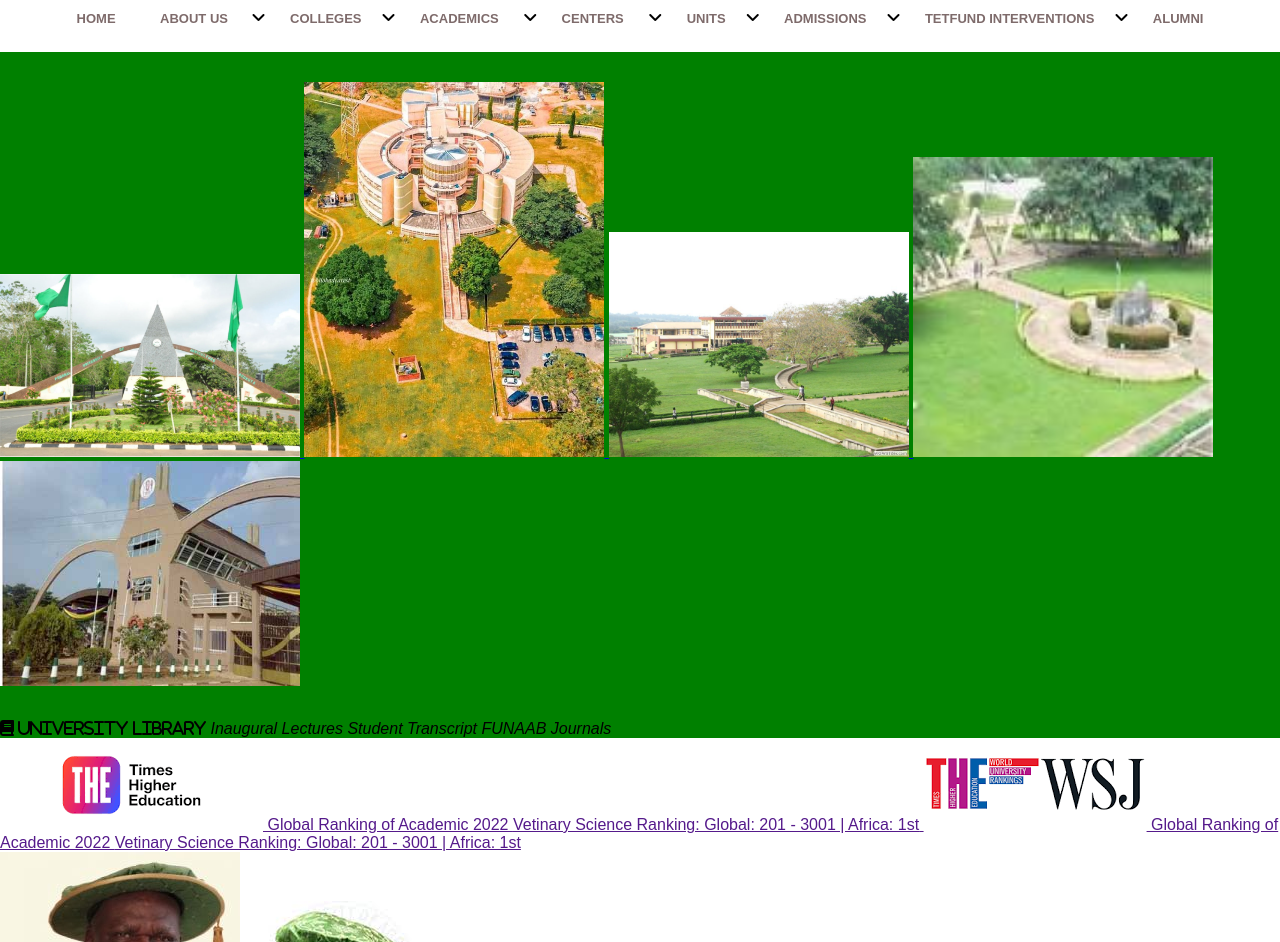
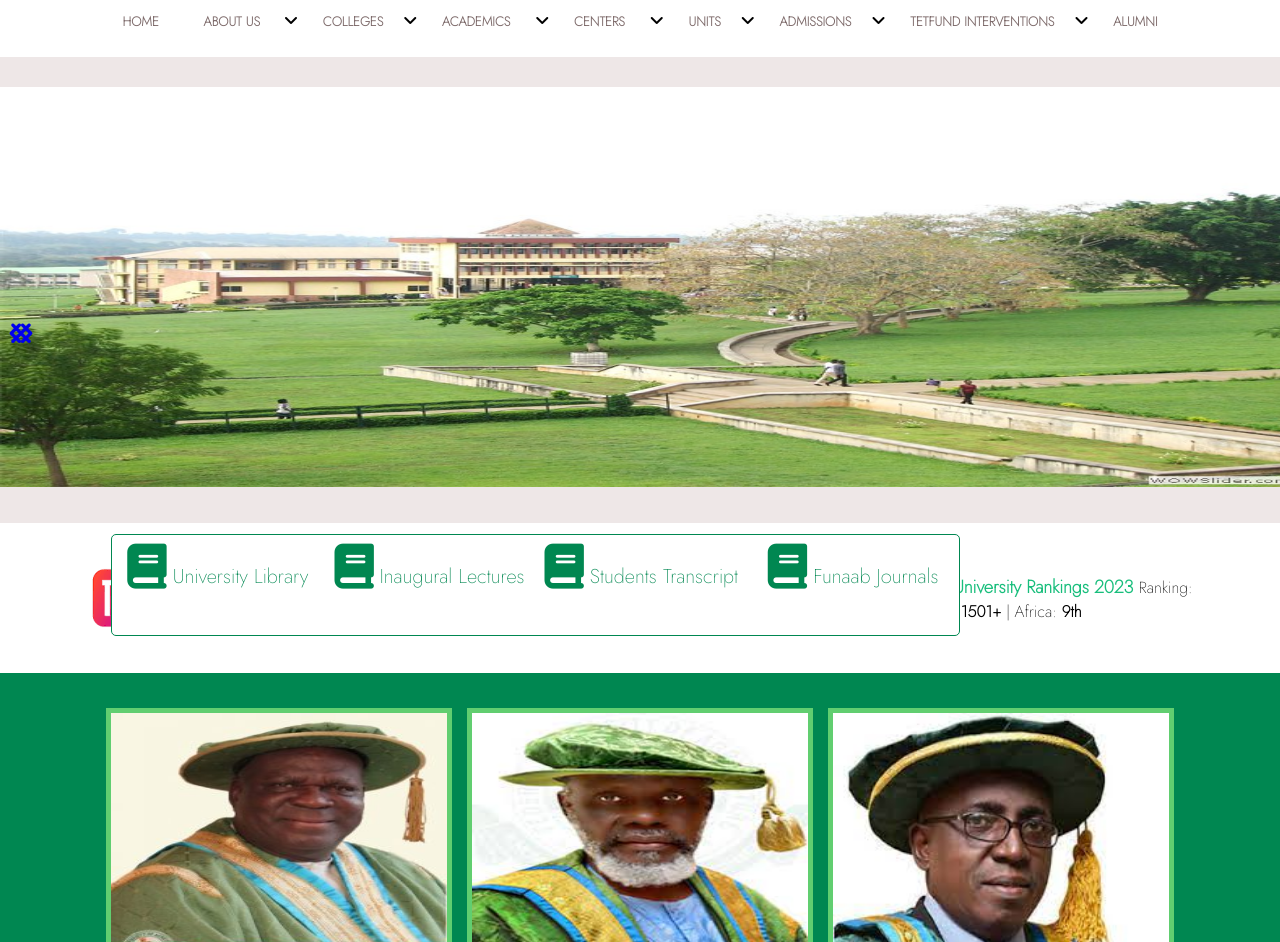
Before and after one commit to magni5scent/Funaab-Portal, a plain HTML site: page index.html in a window 1280 px wide. Shown: the part 106-1048 px from the top of the page. Drawn offline with Linux system fonts and the light colour scheme.

Commit message:
css-part

```diff
--- a/index.css
+++ b/index.css
@@ -1,8 +1,13 @@
 * {
-   font-family: 'Quicksand', sans-serif;
+   font-family: 'Jost', sans-serif;
    padding: 0;
    margin: 0;
    box-sizing: border-box;
+
+}
+
+body {
+   background: #008751;
 }
 
 
@@ -17,7 +22,8 @@
 
 #funaabLogo {
    margin-left: 90px;
-   padding-top: 10px; padding-bottom: 10px;
+   padding-top: 10px;
+   padding-bottom: 10px;
 }
 
 .spreadLinks {
@@ -33,6 +39,7 @@
    font-weight: lighter;
    letter-spacing: .5px;
    padding: 6px;
+   z-index: 2;
 }
 
 .spreadLinks a:hover {
@@ -44,19 +51,19 @@
 
 /* The second part White Part */
 
-.secondLinks {
-   background: white;
-   margin-bottom: 25px; margin-top: 25px;
-   text-align: center;
-
-   /* text-align: center; */
-}
-
-.dropdown-options {
+#whiteTop {
    background: white;
 }
 
-.secondLinks a {
+#secondLinks {
+   background: white;
+   padding-bottom: 25px; padding-top: 25px;
+   text-align: center;
+
+}
+
+
+#secondLinks a {
    text-decoration: none;
    font-size: 13px;
    font-weight: bolder;
@@ -70,12 +77,18 @@
 }
 
 .dropdown-options {
+   display: block;
+}
+
+
+.dropdown-options {
    display: none;
    position: absolute;
    overflow: auto;
    text-align: left;
    width: 180px;
-
+   background: #EDF2F7 ;
+   z-index: 1;
 }
 
 
@@ -105,6 +118,16 @@
    position: relative;
 }
 
+#dropdown-options {
+   display: none;
+   position: absolute;
+   overflow: auto;
+   text-align: left;
+   width: 500px;
+   background: #EDF2F7;
+   z-index: 1;
+}
+
 #drop-down:hover #dropdown-options {
    display: grid;
    grid-template-columns: 1fr 1fr;
@@ -112,19 +135,12 @@
    padding: 10px;
 }
 
-#dropdown-options {
-   display: none;
-   position: absolute;
-   overflow: auto;
-   text-align: left;
-   width: 500px;
-}
+
 
 
 
 #dropdown-options a{
    display: block;
-   background: white;
 }
 
 #dropdown-options a:hover{
@@ -150,11 +166,12 @@
    overflow: auto;
    text-align: left;
    width: 170px;
+   background: #EDF2F7;
+   z-index: 1;
 }
 
 #dropdown-options-three a {
    display: block;
-   background: white;
 }
 
 #dropdown-options-three a:hover {
@@ -175,7 +192,8 @@
    position: absolute;
    overflow: auto;
    text-align: left;
-   background: white;
+   background: #EDF2F7;
+   z-index: 1;
 }
 
 .fourthdropdown:hover #fourthoptions {
@@ -205,8 +223,9 @@
    position: absolute;
    text-align: left;
    overflow: auto;
-   background: white;
+   background: #EDF2F7;
    width: 250px;
+   z-index: 1;
 }
 
 .fifthdropdown:hover #fifthoptions {
@@ -224,6 +243,8 @@
    transition: ease-in-out .2s;
 }
 
+/* sixth dropdown */
+
 .sixthdropdown {
    display: inline-block;
    position: relative;
@@ -234,11 +255,12 @@
    position: absolute;
    overflow: auto;
    text-align: left;
-   background: white;
+   background: #EDF2F7;
    width: 250px;
+   z-index: 1;
 }
 
-/* seventh dropdown */
+
 
 .sixthdropdown:hover #sixthoptions {
    display: block;
@@ -254,6 +276,8 @@
    transition: ease-in-out .2s;
 }
 
+/* seventh dropdown */
+
 .seventhdropdown {
    display: inline-block;
    position: relative;
@@ -265,7 +289,8 @@
    overflow: auto;
    text-align: left;
    width: 250px;
-   background: white;
+   background: #EDF2F7;
+   z-index: 1;
 }
 
 .seventhdropdown:hover #seventhoptions {
@@ -308,7 +333,7 @@
 }
 
 
-#hover-me:hover > #drop-down-menu a          {
+#hover-me:hover > #drop-down-menu a {
    position: absolute;
    display: block;
    margin-top: -40px;
@@ -320,15 +345,204 @@
 
 /* images section */
 
-#greenImages {
-   background: green;
+/* #greenImages {
+   background: #008751;
+   border-top: #008751;
+   border-bottom: #008751;
+} */
+
+.fa-angles-left,
+.fa-angles-right {
+   font-size: 26px;
+   position: absolute;
+   top: 55%;
+   transform: translateY(-50%);
+   background: rgba(218, 216, 216 .5);
+   padding: 0 .5rem;
+   z-index: 2;
+   background: rgba(0, 0, 0 .1);
 }
+
 
 .funimg{
    padding-top: 30px;
-   padding-bottom: 30px ;
+   padding-bottom: 30px;
+   text-align: center;
+   background: rgb(238, 231, 231);
+
 }
 
 .funimg img {
-   width: 300px;
+   width: 1300px;
+   height: 400px;
 }
+
+.fourth {
+   height: 225px;
+   position: relative;
+}
+.third,
+.first,
+.second{
+   position: absolute;
+}
+
+.second {
+   height: 225px;
+}
+
+.third {
+   height: 225px;
+}
+
+.first {
+   height: 225px;
+}
+
+.stickyPage {
+   text-align: center;
+   /* position: relative; */
+
+}
+
+.newSticky {
+   border: 1px solid #008751;
+   display: grid;
+   grid-template-columns: repeat(4, 1fr);
+   border-radius: 5px;
+   position: absolute;
+   top: 80%;
+   right: 25%;
+   background: White;
+
+}
+
+.fa-book,
+.fa-clapperboard,
+.fa-scroll,
+.fa-book-journal-whills {
+   font-size: 45px;
+   display: flex;
+   color: #008751;
+}
+
+.university {
+   display: inline-block;
+   height: 100px;
+   padding: 9px;
+   text-align: center;
+   font-size: 20px;
+   line-height: 40px;
+   font-family: 'Jost', sans-serif;
+   align-items: center;
+   color: #008751;
+}
+
+.university:hover {
+   background: #18be7c;
+}
+
+/* brands */
+
+.container {
+   margin-bottom: 30px;
+   background: white;
+   display: grid;
+   grid-template-columns: 1fr 1fr;
+   padding: 30px;
+
+
+}
+
+
+.shanghai {
+   width: 570px;
+   display: flex;
+   align-items: center;
+}
+.png {
+   width: 280px;
+   align-items: center;
+}
+
+.twoone,
+.num-one,
+.fifteen,
+.ninth {
+   font-weight: bolder;
+}
+
+.global {
+   color: #18be7c;
+   font-weight: bold;
+   font-size: 18px;
+}
+
+/* three images */
+
+.greenBackground {
+   text-align: center;
+}
+
+.smallGreenImages img{
+   margin: 5px;
+   border: 5px solid #61CE70;
+   height: 271px;
+   width: 346px;
+}
+
+.smallGreenImages img:hover{
+   content: "Read More";
+   background: #61CE70;
+}
+
+/* news part */
+
+.news {
+   display: flex;
+
+   /* grid-template-columns: repeat(2, 1fr); */
+}
+
+#updates {
+   background: #EDF2F7;
+   padding: 50px;
+}
+
+.newsUpdates {
+   margin-bottom: 25px;
+   font-size: 16px;
+}
+
+.alll{
+   font-weight: bold;
+   color: #18be7c;
+   font-size: 22px;
+}
+
+.collections{
+   background: yellowgreen;
+   display: grid;
+   grid-template-columns: repeat(3, 1fr);
+   grid-template-rows: repeat(4, 1fr);
+}
+
+.proff {
+   width: 55px;
+}
+
+.upcoming {
+   grid-row: span 3;
+   border: none;
+   background: white;
+   box-shadow: silver;
+   margin-left: auto;
+}
+
+.newstwo {
+   grid-column: 1;
+}
+
+.newsfive {
+   grid-column: 1/2;
+}
--- a/index.html
+++ b/index.html
@@ -9,6 +9,7 @@
    <script src="https://kit.fontawesome.com/3ccd4d660e.js" crossorigin="anonymous"></script>
    <link rel="preconnect" href="https://fonts.googleapis.com">
    <link rel="preconnect" href="https://fonts.gstatic.com" crossorigin>
+   <link href="https://fonts.googleapis.com/css2?family=Jost:wght@100;200&display=swap" rel="stylesheet">
    <script src="portal.js" defer></script>
 </head>
 <body>
@@ -16,8 +17,7 @@
    <header>
       <div id="container">
          <div class="greentop">
-            <img src="images/unaab-logo2-1.jpg" alt="funaab logo" id="funaabLogo">
-            <!-- <div class="funaabName">FEDERAL UNIVERSITY OF AGRICULTURE, ABEOKUTA <span>Knowledge for Development</span></div> -->
+            <img src="images/unaab-logo2-1.jpg" alt="funaab-logo" id="funaabLogo">
 
             <div class="spreadLinks">
                <a href="#contact us">Contact Us</a>
@@ -29,7 +29,7 @@
          </div>
 
          <div id="whiteTop">
-            <div class="secondLinks">
+            <div id="secondLinks">
                <a href="home">HOME</a>
                      <div class="dropdown">
                         <a href="about">
@@ -143,49 +143,65 @@
 
             <div id="greenImages">
                <a href="https://unaab.com">
+                  <i class="fa-solid fa-angles-left"></i>
+                  <i class="fa-solid fa-angles-right"></i>
                   <div class="funimg">
                      <img src="images/FUNAAB.jpg" alt="" class="first">
-                     <img src="images/12681271_fbimg16053847306458317_jpeg45b152995f83e665a1822bb18f6fd1bb.jpg" alt="" class="second">
+                     <img src="images/FUNAAB.jpg" alt="" class="second">
                      <img src="images/beauty.jpg" alt="" class="third">
-                     <img src="images/motion.jpg" alt="" class="fourth">
-                     <img src="images/Picture-339.jpg" alt="" class="fifth">
+                     <img src="images/beauty.jpg" alt="" class="fourth">
                   </div>
+
                </a>
                <div class="stickyPage">
-                  <i class="fa-solid fa-book">
-                     University Library
-                  </i>
-                  <i class="fa-light fa-book">
-                     Inaugural Lectures
-                  </i>
-                  <i class="fa-light fa-note">
-                     Student Transcript
-                  </i>
-                  <i class="fa-duotone fa-notebook">
-                     FUNAAB Journals
-                  </i>
+                 <div class="newSticky">
+                     <div class="university">
+                        <i class="fa-solid fa-book"></i> University Library
+                     </div>
+                     <div class="university">
+                        <i class="fa-solid fa-book"></i> Inaugural Lectures
+                     </div>
+                     <div class="university">
+                        <i class="fa-solid fa-book"></i> Students Transcript
+                     </div>
+                     <div class="university">
+                        <i class="fa-solid fa-book"></i> Funaab Journals
+                     </div>
+                 </div>
+               </div>
+            </div>
+         </div>
+      </div>
+
+
+   </header>
+
+   <section>
+      <div class="section">
+         <div class="container">
+            <div class="shanghai">
+               <img src="images/download (1).png" alt="shanghai" class="png">
+               <div class="world">
+                  <span class="global">
+                     Global Ranking of Academic 2022
+                  </span>
+                  Vetinary Science Ranking: Global: <span class="twoone">201 - 3001</span> | Africa: <span class="num-one">1st</span>
                </div>
             </div>
 
-            <div id="brands">
-                  <a href="https://google.com">
-                     <a href="">
-                        <img src="images/download (1).png" alt="">
-                        Global Ranking of Academic 2022
-                       <span>Vetinary Science Ranking: Global: 201 - 3001 | Africa: 1st</span>
-                     </a>
-                     <a href="https://google.com">
-                     <a href="">
-                        <img src="images/download.png" alt="">
-                          Global Ranking of Academic 2022
-                          <span>Vetinary Science Ranking: Global: 201 - 3001 | Africa: 1st</span>
-                     </a>
+            <div class="shanghai">
+               <img src="images/download (1).png" alt="shanghai" class="png">
+               <div class="world">
+                  <span class="global">
+                     World University Rankings 2023
+                  </span>
+                  Ranking: Global : <span class="fifteen">1501+ </span>| Africa: <span class="ninth">9th</span>
+               </div>
+            </div>
 
-                  </a>
-            </div>
          </div>
       </div>
-   </header>
+   </section>
 
    <content>
       <div id="containerTwo">
@@ -197,10 +213,10 @@
             </a>
          </div>
 
-         <div class="updates">
+         <div id="updates">
             <div class="news">
-               News & updates
-               <span class="allNews">Read All News</span>
+
+
 
                <div class="collections">
                   <div class="newsOne">
@@ -213,34 +229,25 @@
                      <a href="https://unaab.com">Announcement of 2021/2022 Allocation of Bed Spaces in the University Hostels: Special Consideration for Biological Children/Relatives of Staff.</a>
                   </div>
 
-                  <div class="newsOne">
+                  <div class="newstwo">
                      <img src="images/prof.jpg" alt="" class="proff">
                      <a href="https://unaab.com">ACTING VICE-CHANCELLOR APPRECIATES YOU ALL.</a>
                   </div>
 
-                  <div class="newsOne">
-                     <img src="images/prof.jpg" alt="" class="prof">
+                  <div class="newsthree">
+                     <img src="images/prof.jpg" alt="" class="proff">
                      <a href="https://unaab.com">No Shaking!…I’m Still the Obong of Calabar and Paramount Ruler of Efik Kingdom…FUNAAB Chancellor Allays Fear of Purported Deposition-Says Court Ruling Favours Him…Thanks Members of the University Community for Their Support</a>
                   </div>
 
-                  <div class="newsOne">
+                  <div class="newsfive">
                      <img src="images/prof.jpg" alt="" class="proff">
                      <a href="https://unaab.com">MUTURU CATTLE BREED: FUNAAB Reinforces Development…Partners Centre for Tropical Livestock Genetics and Health, University of Edinburgh,UK On Research.</a>
                   </div>
 
-                  <div class="newsOne">
+                  <div class="newssix">
                      <img src="images/prof.jpg" alt="" class="proff">
                      <a href="https://unaab.com">Professor Olusola Babatunde Kehinde Emerges the 7th Substantive Vice-Chancellor of Federal University of Agriculture, Abeokuta (FUNAAB).</a>
                   </div>
-
-
-                  <div class="upcoming">
-                     Upcoming Event.
-                  </div>
-                  <div class="event">
-                     View Event Catalogue.
-                  </div>
-               </div>
             </div>
          </div>
       </div>
```
Also changed, not shown: portal.js (+9 -0 lines).
